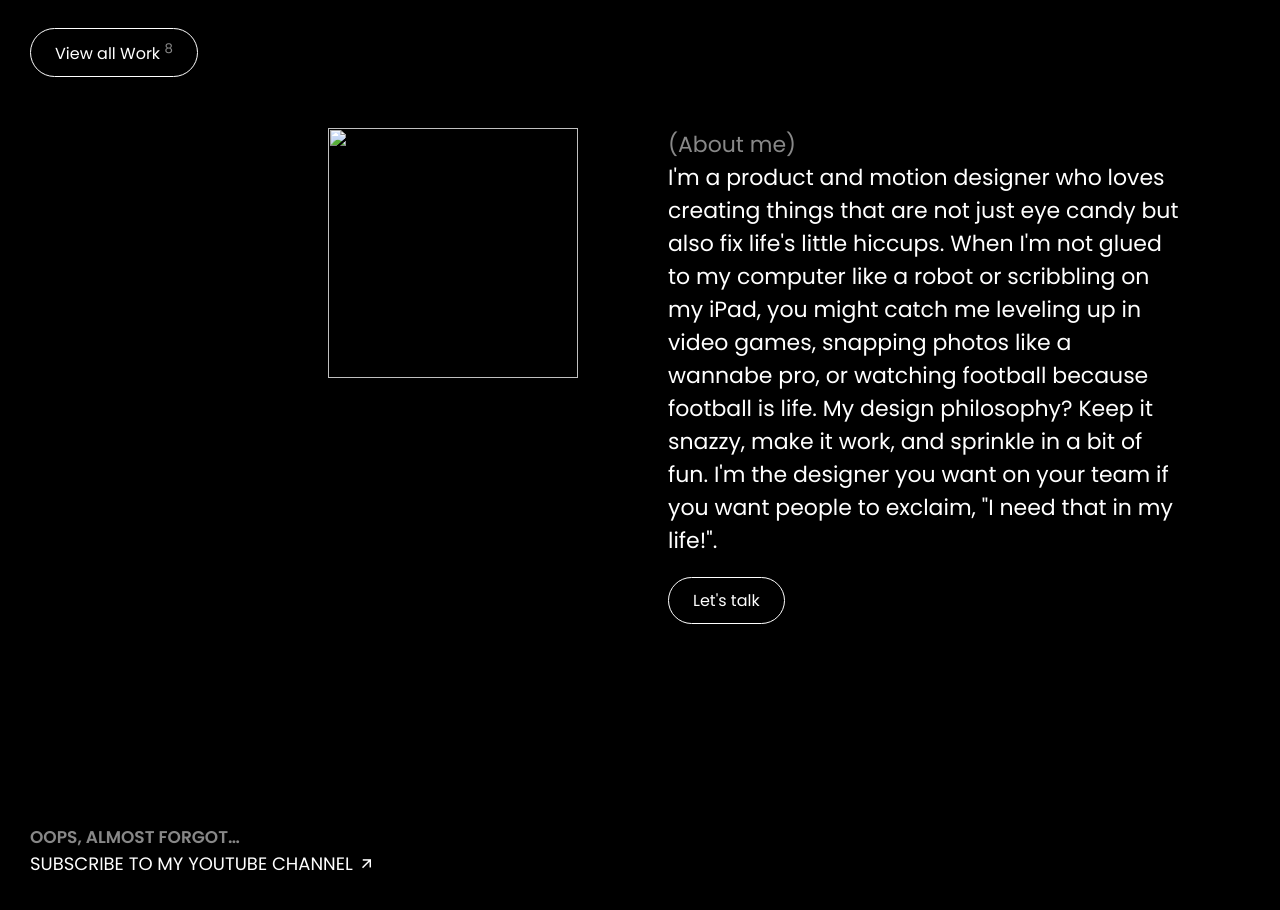
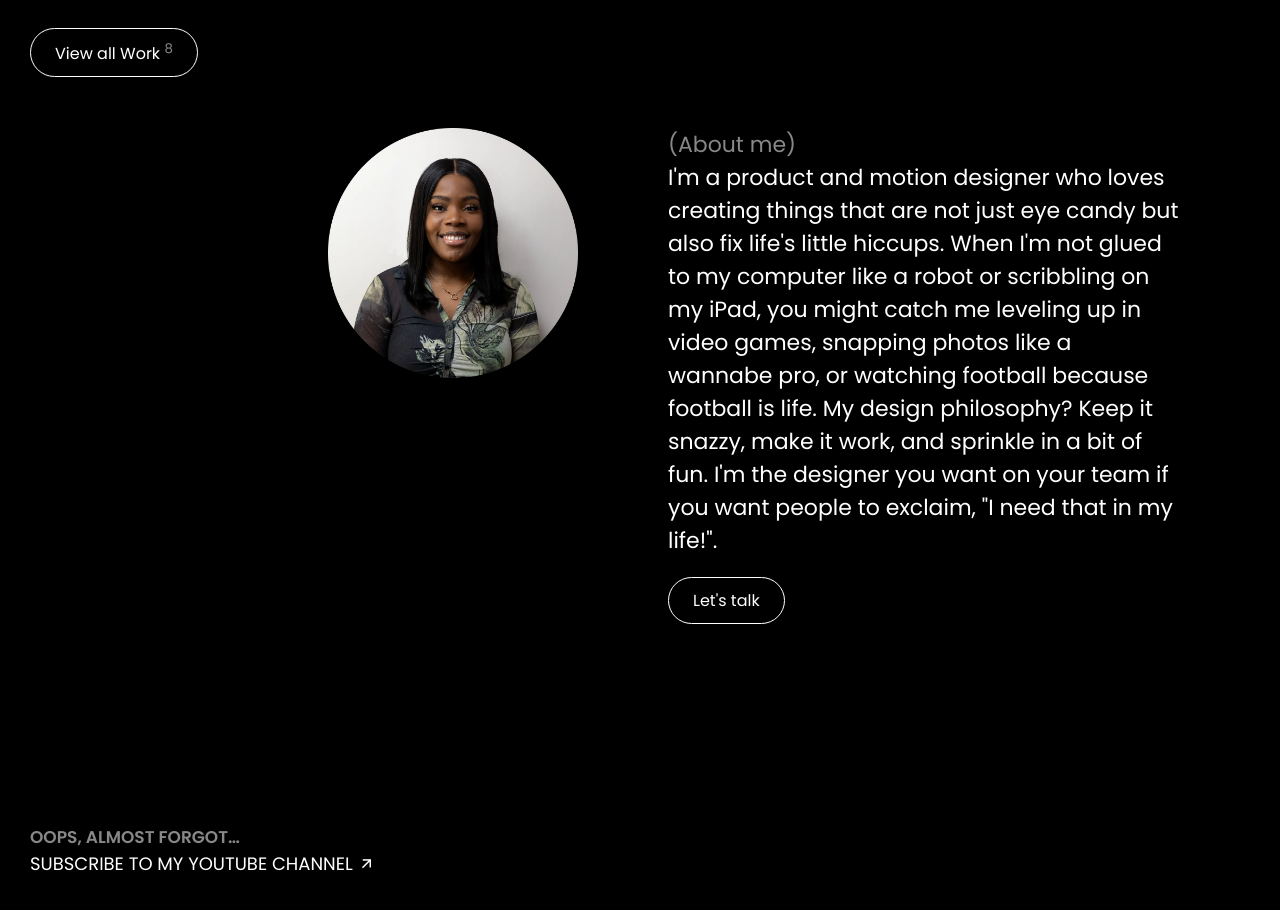
Before and after one commit to Umer879/Cynthia-Ugwu, a plain HTML site: page index.html in a window 1280 px wide. Shown: the part 1960-2870 px from the top of the page. Drawn offline with nearby package versions, Linux system fonts and the light colour scheme; a script that the page names is missing.

Commit message:
Update index.html

```diff
--- a/index.html
+++ b/index.html
@@ -95,7 +95,7 @@
       <div id="thirdPage">
         <div class="intro">
           <div class="image">
-            <img src="images/cynthia.webp" alt="" />
+            <img src="cynthia.webp" alt="" />
           </div>
           <div class="about">
             <p>(About me)</p>
```
